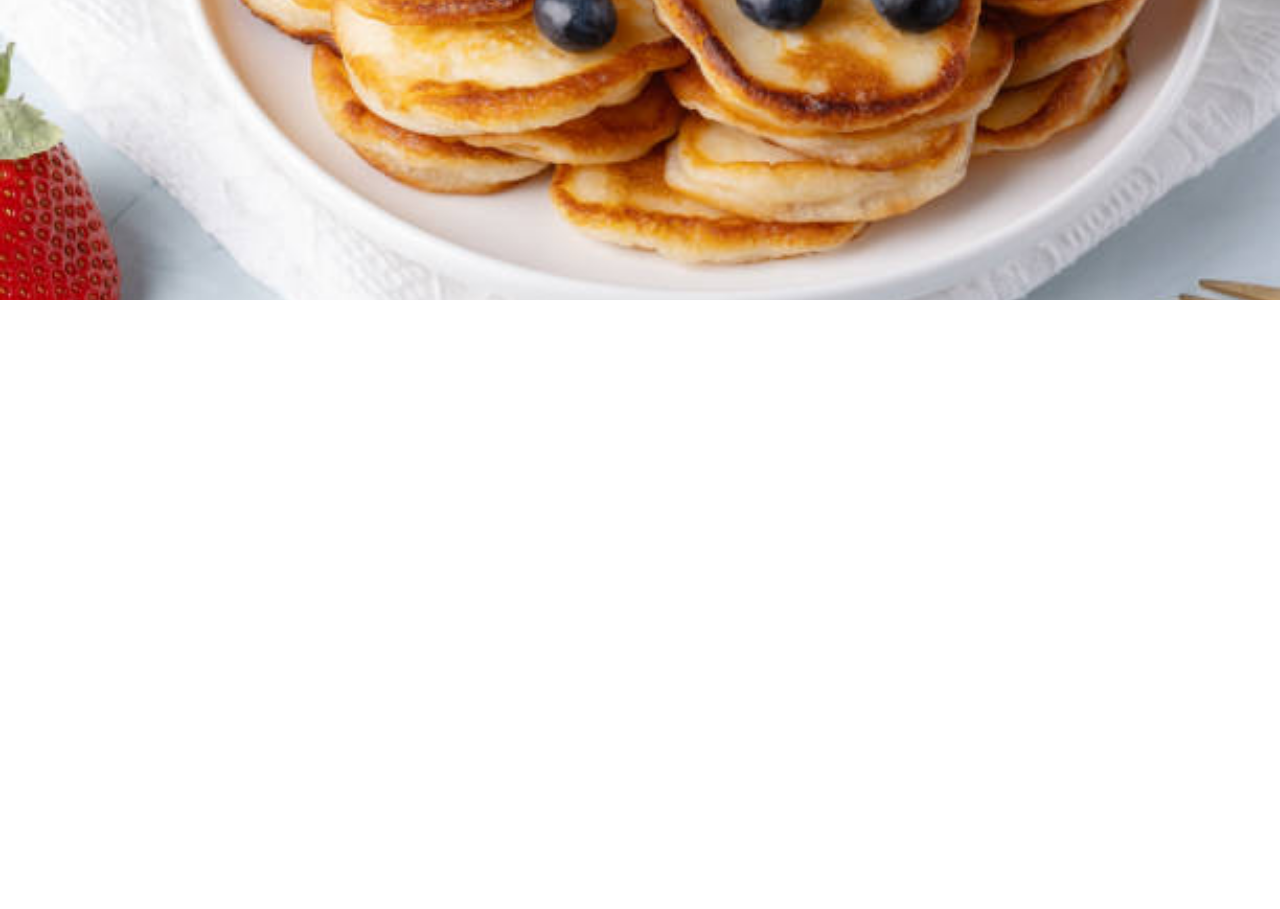
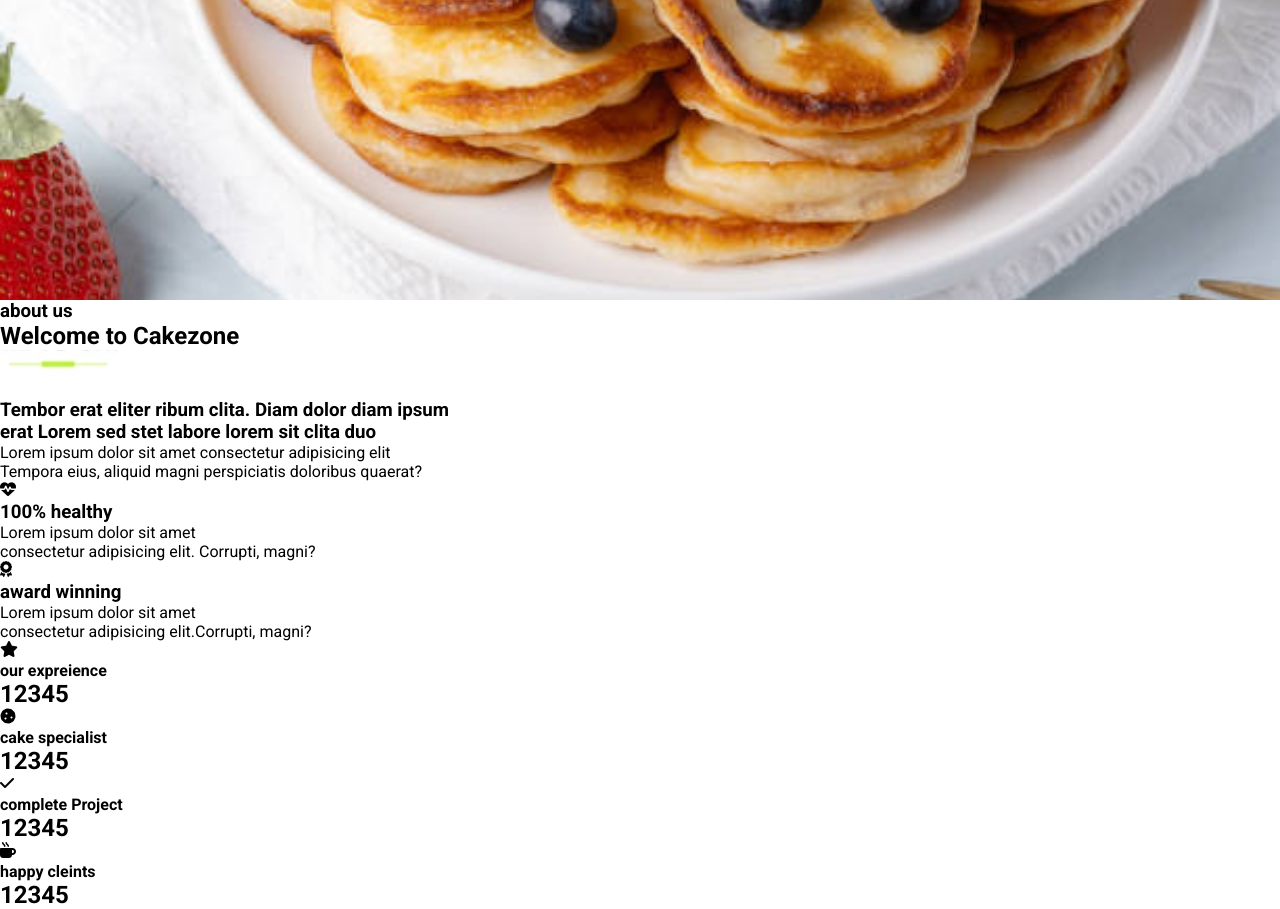
Before and after one commit to 99-chima/super-crispy-cakezone, a plain HTML site: page index.html in a window 1280 px wide. Shown: the part 641-1550 px from the top of the page. Before the commit the page ends 941 px from the top, so only its background shows below. Drawn offline with Linux system fonts and the light colour scheme; a web font is replaced by a local one.

Commit message:
fourth commit index.html

```diff
--- a/index.html
+++ b/index.html
@@ -51,6 +51,41 @@
       </span>
     </header>
     <!-- header end -->
-
+<!-- about us section-->
+ <section class="about-section">
+  <h3 class="about-us">about us</h3>
+  <h2 class="title">Welcome to Cakezone</h2>
+  <img src="./images/green line.jpeg" alt="green-line" />
+</section>
+<br/>
+<section>
+  <div class="sucess">
+    <h3 class="head"> Tembor erat eliter ribum clita. Diam dolor diam ipsum <br/>erat Lorem sed stet labore lorem sit clita duo</h3>
+    <p class="p">Lorem ipsum dolor sit amet consectetur adipisicing elit <br/>Tempora eius, aliquid magni perspiciatis doloribus quaerat?</p>
+    <i class="fa-solid fa-heart-pulse" id="heart-icon"></i>
+    <h3 class="healthy">100% healthy</h3>
+    <p class="pa"> Lorem ipsum dolor sit amet <br />consectetur adipisicing elit. Corrupti, magni?</p>
+    <div class="award">
+      <i class="fa-solid fa-award" id="award"></i>
+      <h3 class="winning">award winning</h3>
+      <p class="pa-2"> Lorem ipsum dolor sit amet <br/>consectetur adipisicing elit.Corrupti, magni?</p>
+    </div>
+  </div>
+</section>
+<section class="profit">
+  <i class="fa-solid fa-star" id="star"></i>
+  <h4 class="expreience">our expreience</h4>
+  <h2 class="numbers-1">12345</h2>
+  <i class="fa-solid fa-cookie" id="cookie"></i>
+  <h4 class="specialist">cake specialist</h4>
+  <h2 class="numbers-2">12345</h2>
+  <i class="fa-solid fa-check" id="check"></i>
+  <h4 class="project">complete Project</h4>
+  <h2 class="numbers-3">12345</h2>
+  <i class="fa-solid fa-mug-hot" id="cup"></i>
+  <h4 class="cleints">happy cleints</h4>
+  <h2 class="numbers-4">12345</h2>
+</section>
+<!--about us end-->
   </body>
 </html>
```
